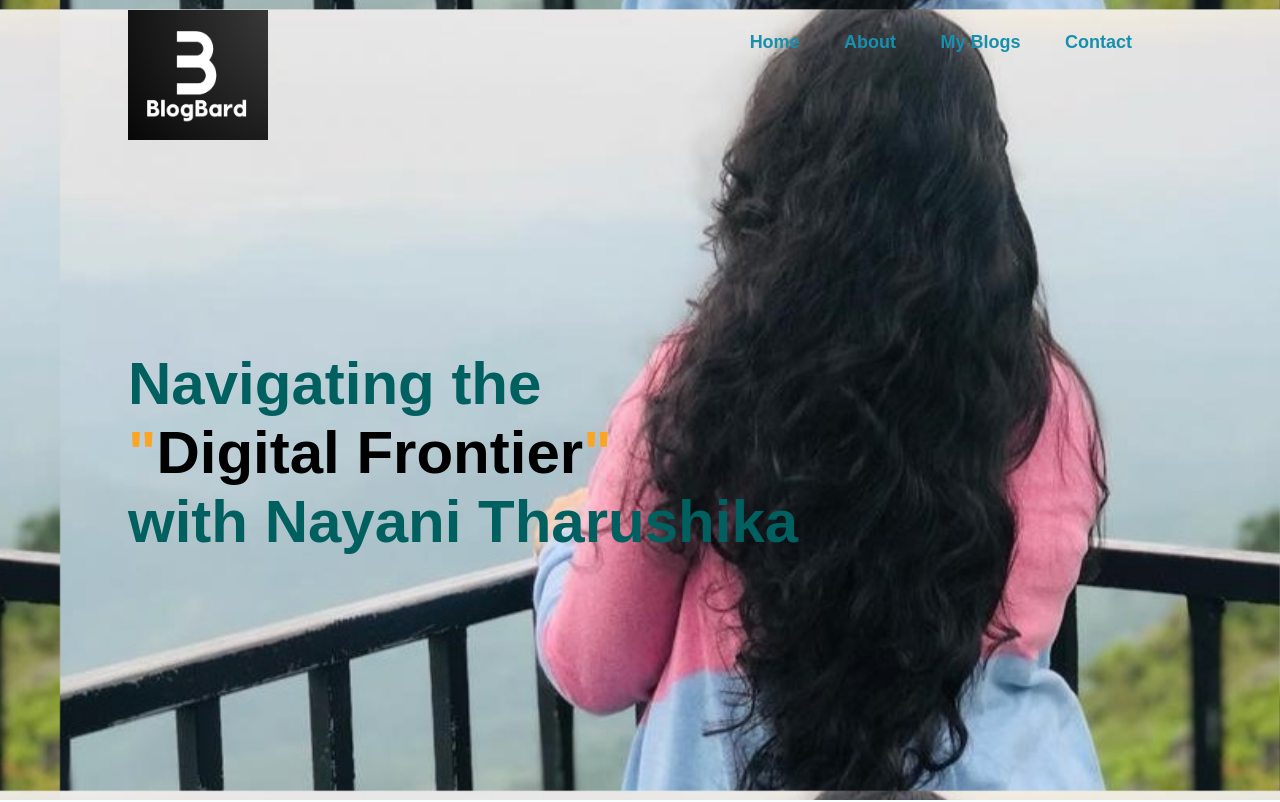
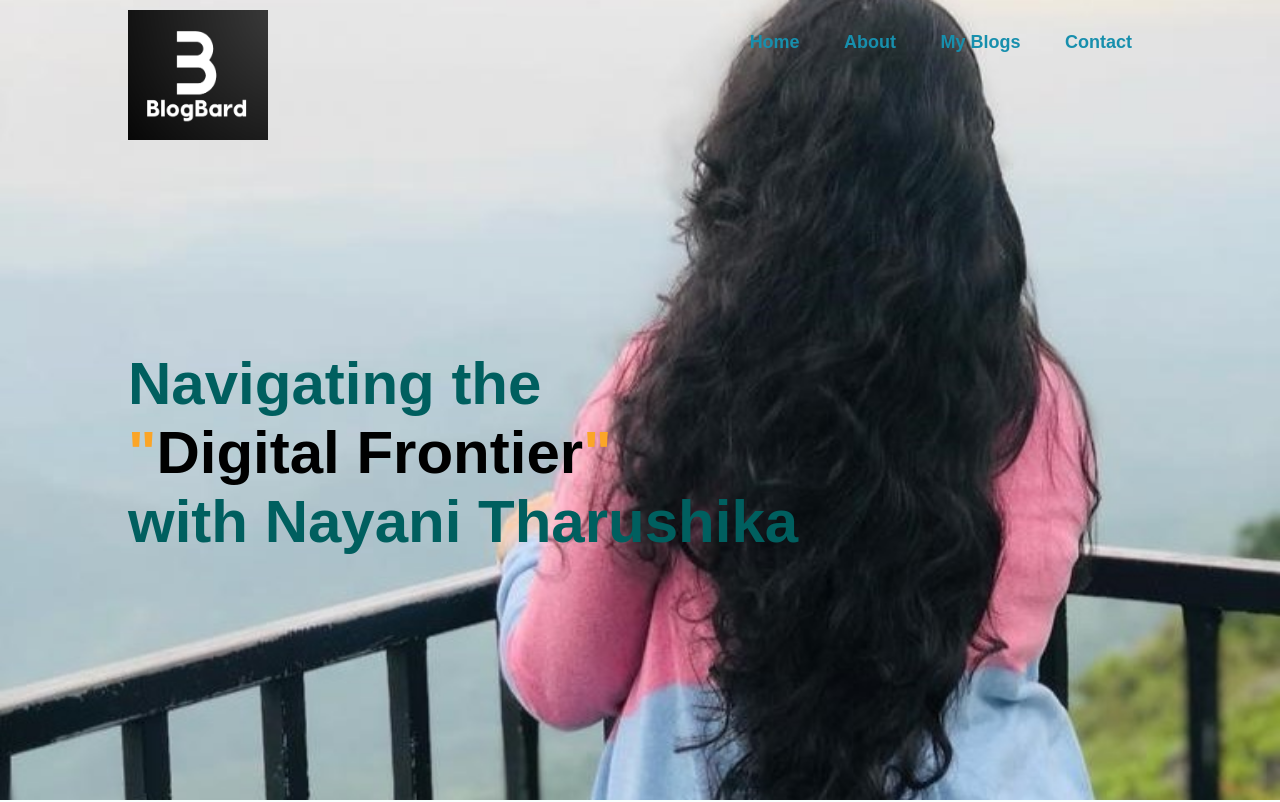
Before and after one commit to untabepala/BlogBard, a plain HTML site: page index.html in a window 1280 px wide. Shown: the top 802 px of the page. Drawn offline with Linux system fonts and the light colour scheme.

Commit message:
Add files via upload

```diff
--- a/index.html
+++ b/index.html
@@ -125,10 +125,10 @@
             </div>
         </div>
     </div>
-
+<div class="linke">
     <script src="https://platform.linkedin.com/badges/js/profile.js" async defer type="text/javascript"></script>
     <div class="badge-base LI-profile-badge" data-locale="en_US" data-size="medium" data-theme="dark" data-type="VERTICAL" data-vanity="nayani-tharushika-09b03a247" data-version="v1"><a class="badge-base__link LI-simple-link" href="https://lk.linkedin.com/in/nayani-tharushika-09b03a247?trk=profile-badge"></a></div>
-
+</div>
 <div class="copyright">
     <p>Copyright <i class="fa-regular fa-copyright" style="color: #ffffff;"></i> Nayani Tharushika.</p>
 
--- a/style.css
+++ b/style.css
@@ -16,8 +16,12 @@ body{
     width: 100%;
     height: 100vh;
     background-image: url(img/myc.jpeg);
-    background-size: 1220px;
+    /*background-size: 1200px;
     background-position: right;
+    background-size: auto;*/
+    background-repeat: no-repeat;
+    background-position: center;
+    background-size: cover;
 
 }
 .container{
```
